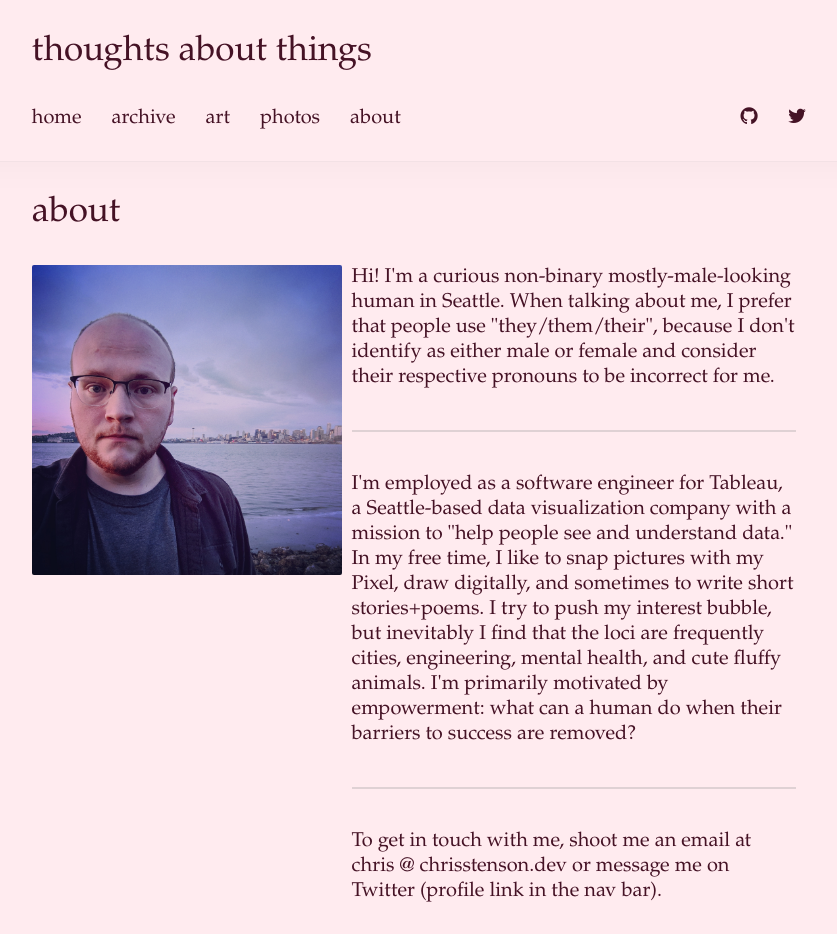
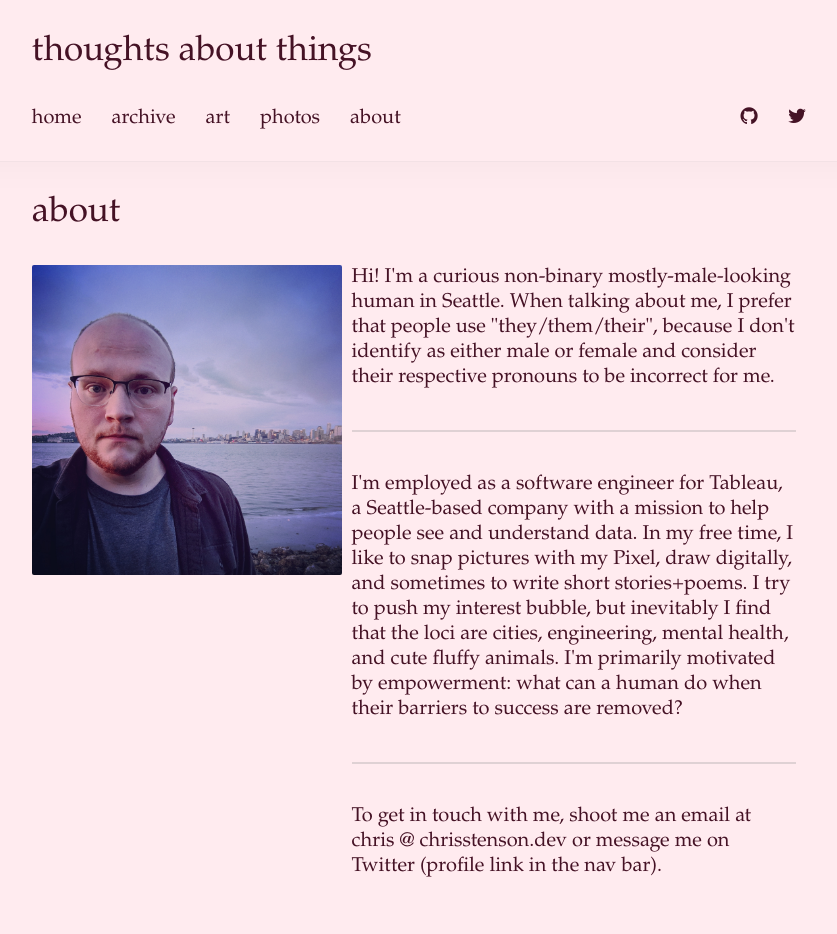
Before and after one commit to christopherstenson/christopherstenson.github.io, a Jekyll site: the page built from about.html, in a window 1280 px wide. Shown: the whole page, without its empty margins (221-1058 px from the left). Built offline with Jekyll 4.4.1, drawn with Linux system fonts in a browser that asks for light colours; after the commit the page ends 909 px from its top, so only the background shows below that.

Commit message:
Minor about changes

```diff
--- a/about.html
+++ b/about.html
@@ -25,10 +25,10 @@ title: "about"
         use "they/them/their",
         because I don't identify as either male or female and consider their respective pronouns to be incorrect for me.
         <hr>
-        I'm employed as a software engineer for Tableau, a Seattle-based data visualization company with a mission to
-        "help people see and understand data." In my free time, I like to snap pictures with my Pixel,
+        I'm employed as a software engineer for Tableau, a Seattle-based company with a mission to
+        help people see and understand data. In my free time, I like to snap pictures with my Pixel,
         draw digitally, and sometimes to write short stories+poems. I try to push my interest bubble,
-        but inevitably I find that the loci are frequently cities, engineering, mental health, and cute fluffy animals.
+        but inevitably I find that the loci are cities, engineering, mental health, and cute fluffy animals.
         I'm primarily motivated by empowerment: what can a human do when their barriers to success are removed?
         <hr>
         To get in touch with me, shoot me an email at chris @ chrisstenson.dev or message me on Twitter (profile link in
```
